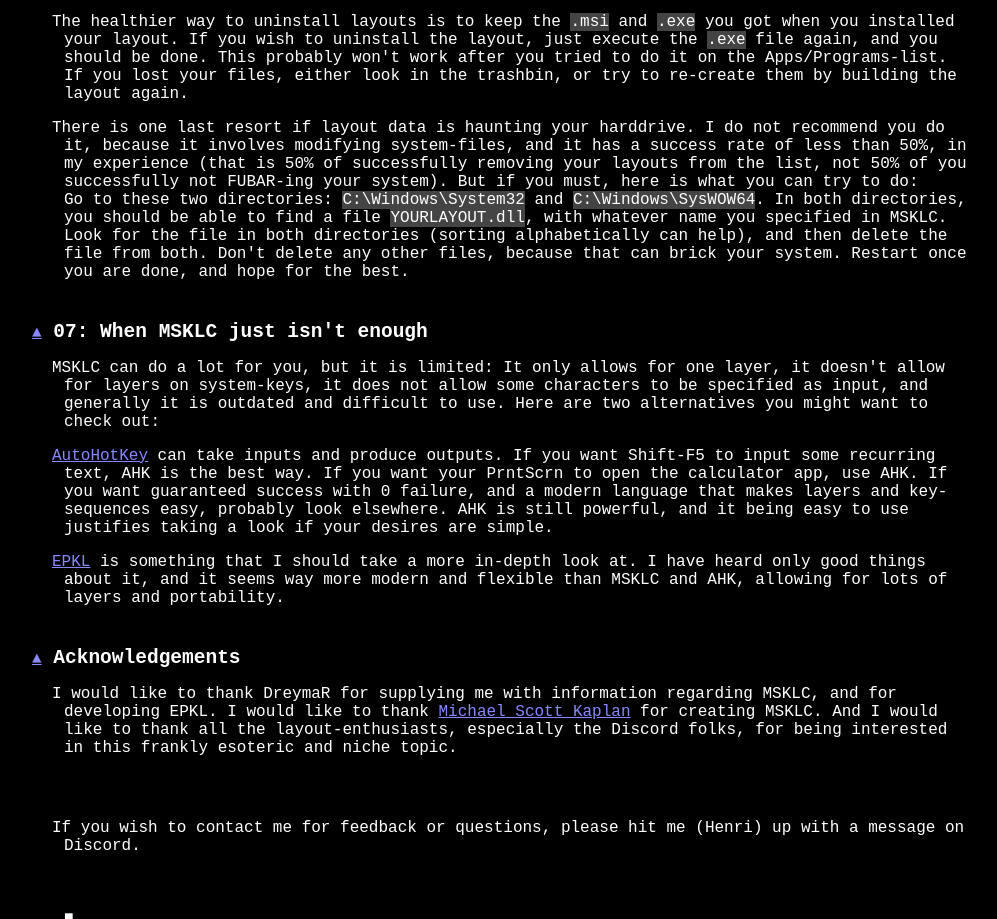
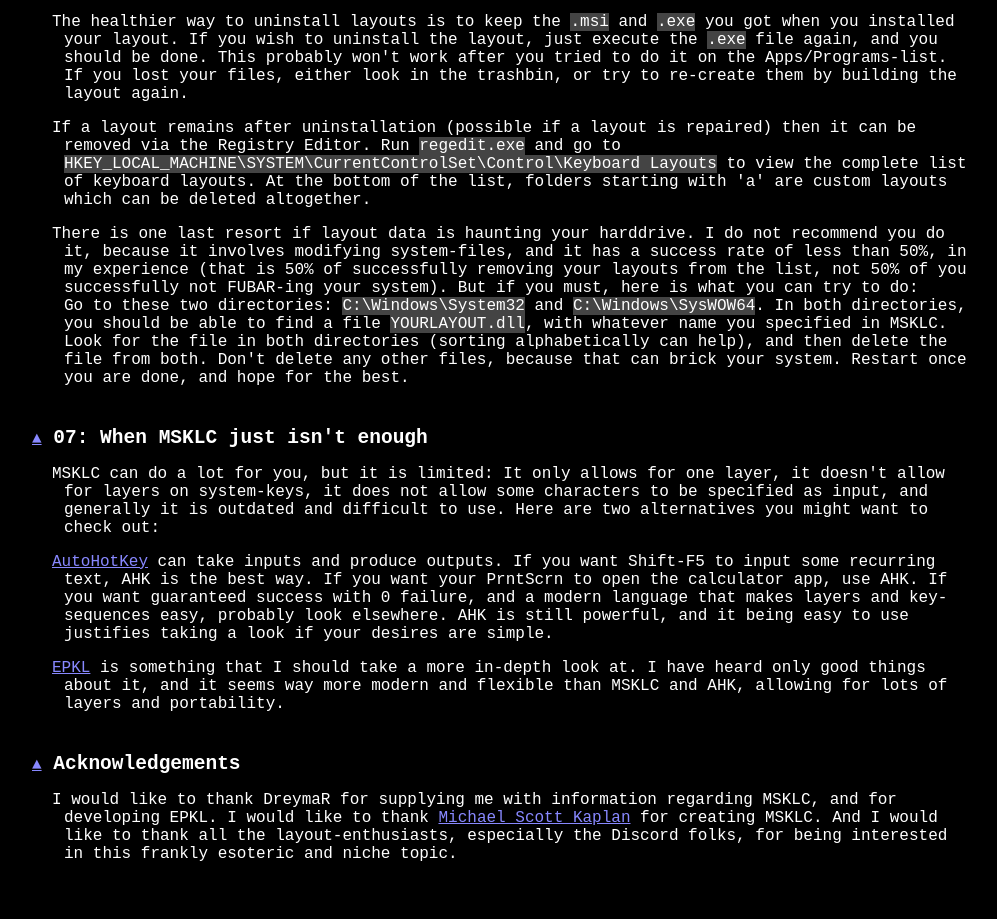
Before and after one commit to MSKLC-Guide/MSKLC-Guide.github.io, a plain HTML site: page index.html in a window 1280 px wide. Shown: the part 3800-4719 px from the top of the page, without its empty margins (136-1133 px from the left). Drawn offline with Linux system fonts and the light colour scheme.

Commit message:
Add another way to delete layout

```diff
--- a/index.html
+++ b/index.html
@@ -88,6 +88,7 @@
 	<h2 id="6"><a href="#GlobalDiv">▲</a> 06: Uninstalling layouts</h2>
 		<p>Technically, you can see all your layouts in Window's Apps/Programs-list. However, uninstalling the layouts from there can lead to them being bricked in place. That means, the layout is no longer usable, but some data of it still haunts your harddrive. The effects are annoying at most: the layout won't disappear from the Apps/Programs-list, and you won't be able to install a new layout with the same name.</p>
 		<p>The healthier way to uninstall layouts is to keep the <i>.msi</i> and <i>.exe</i> you got when you installed your layout. If you wish to uninstall the layout, just execute the <i>.exe</i> file again, and you should be done. This probably won't work after you tried to do it on the Apps/Programs-list. If you lost your files, either look in the trashbin, or try to re-create them by building the layout again.</p>
+		<p>If a layout remains after uninstallation (possible if a layout is repaired) then it can be removed via the Registry Editor. Run <i>regedit.exe</i> and go to <i>HKEY_LOCAL_MACHINE\SYSTEM\CurrentControlSet\Control\Keyboard Layouts</i> to view the complete list of keyboard layouts. At the bottom of the list, folders starting with 'a' are custom layouts which can be deleted altogether.</p>
 		<p>There is one last resort if layout data is haunting your harddrive. I do not recommend you do it, because it involves modifying system-files, and it has a success rate of less than 50%, in my experience (that is 50% of successfully removing your layouts from the list, not 50% of you successfully not FUBAR-ing your system). But if you must, here is what you can try to do: <br>
 		Go to these two directories: <i>C:\Windows\System32</i> and <i>C:\Windows\SysWOW64</i>. In both directories, you should be able to find a file <i>YOURLAYOUT.dll</i>, with whatever name you specified in MSKLC. Look for the file in both directories (sorting alphabetically can help), and then delete the file from both. Don't delete any other files, because that can brick your system. Restart once you are done, and hope for the best.</p>
 
```
